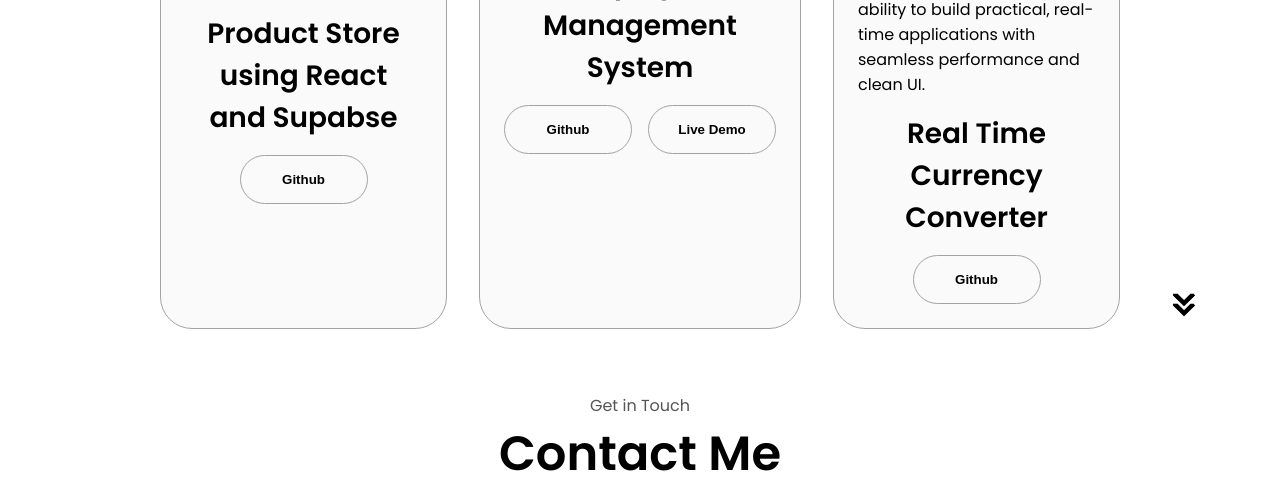
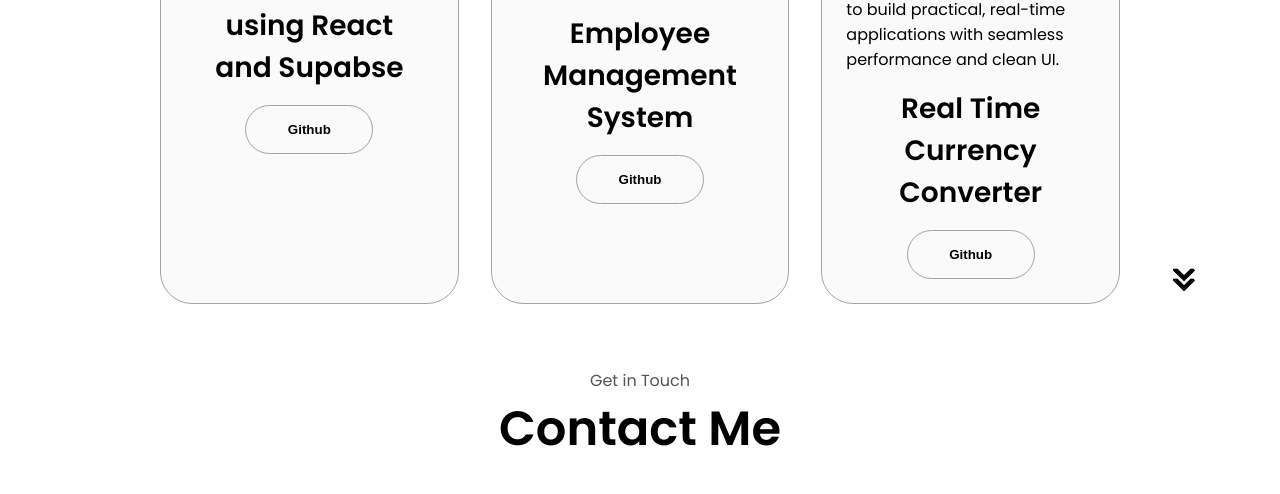
Before and after one commit to akshaypunia0/My-portfolio, a plain HTML site: page index.html in a window 1280 px wide. Shown: the part 3826-4320 px from the top of the page. Drawn offline with Linux system fonts and the light colour scheme.

Commit message:
Minor change

```diff
--- a/index.html
+++ b/index.html
@@ -354,9 +354,9 @@
             <button class="btn btn-color-2 project-btn" onclick="location.href='https://github.com/akshaypunia0/CRUD-operations-Angular'">
               Github
             </button>
-            <button class="btn btn-color-2 project-btn" onclick="location.href='https://github.com/'">
+            <!-- <button class="btn btn-color-2 project-btn" onclick="location.href='https://github.com/'">
               Live Demo
-            </button>
+            </button> -->
           </div>
         </div>
         <div class="details-container color-container">
```
